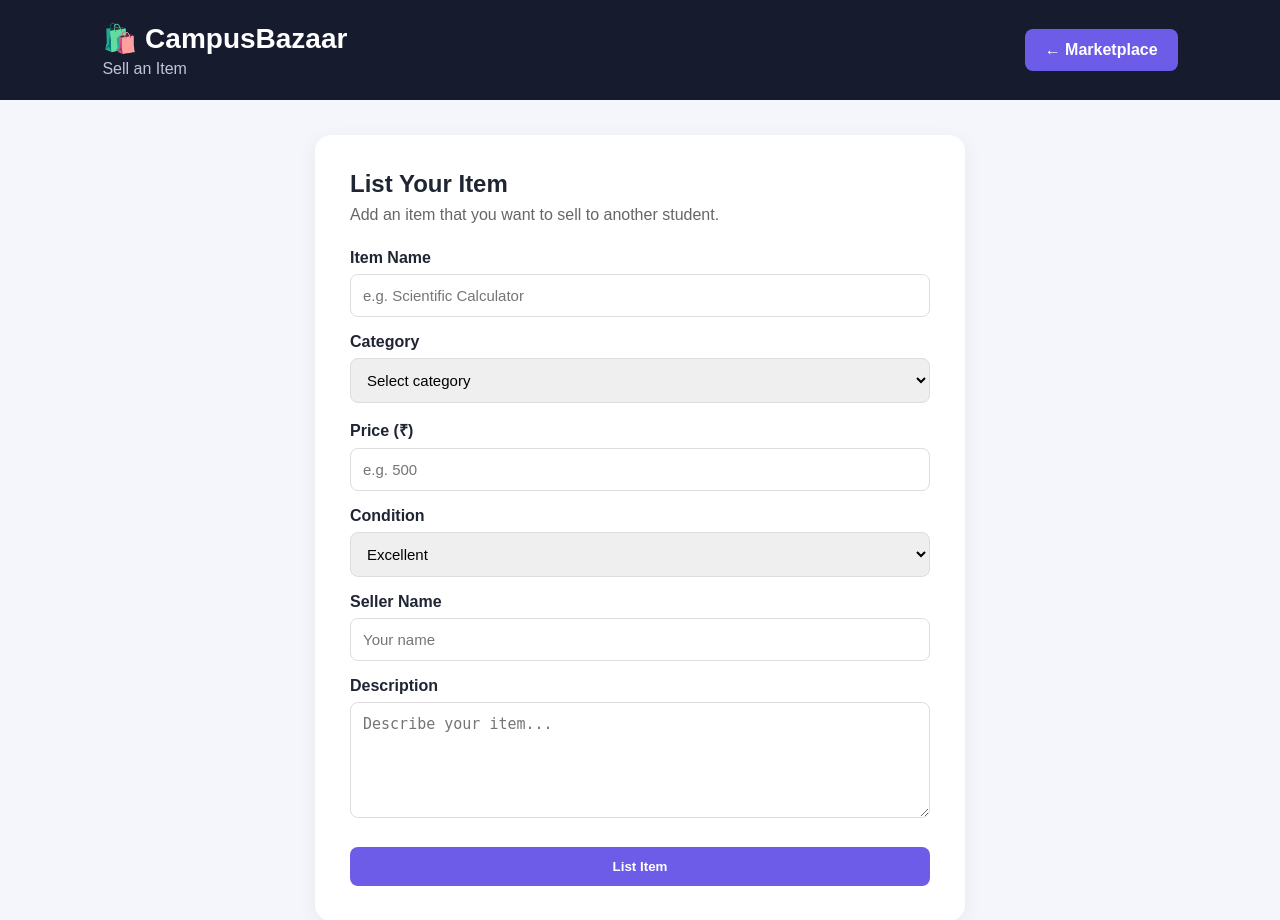
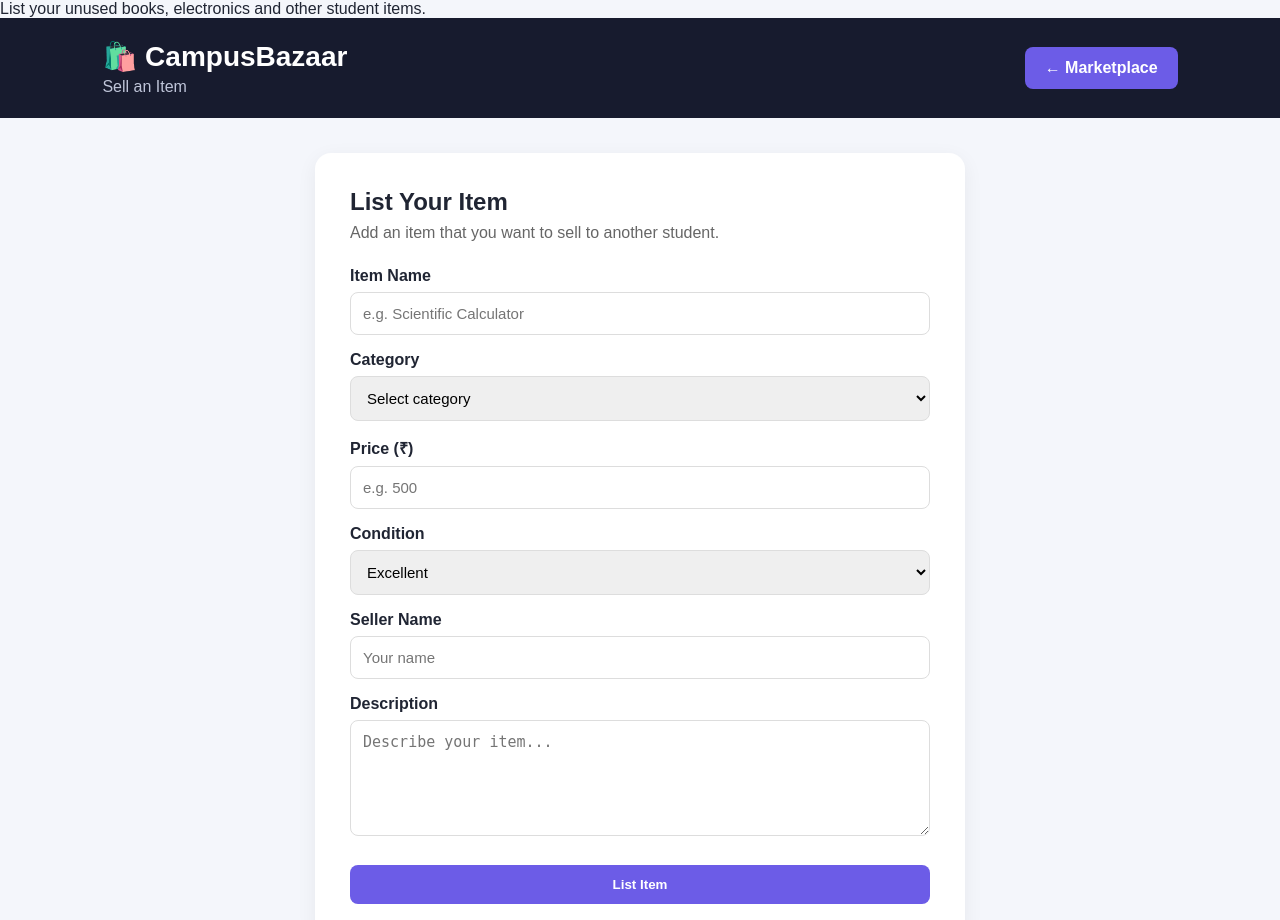
Before and after one commit to kalyanirdhumal-hub/campusbazaar, a Flask app: page /add in a window 1280 px wide. Shown: the top 920 px of the page. Run offline with Flask 3, Linux system fonts and the light colour scheme.

```diff
--- a/templates/add_item.html
+++ b/templates/add_item.html
@@ -4,6 +4,7 @@
     <meta charset="UTF-8">
     <meta name="viewport" content="width=device-width, initial-scale=1.0">
     <title>Sell Item - CampusBazaar</title>
+    <p>List your unused books, electronics and other student items.</p>
     <link rel="stylesheet" href="{{ url_for('static', filename='style.css') }}">
 </head>
 
```
